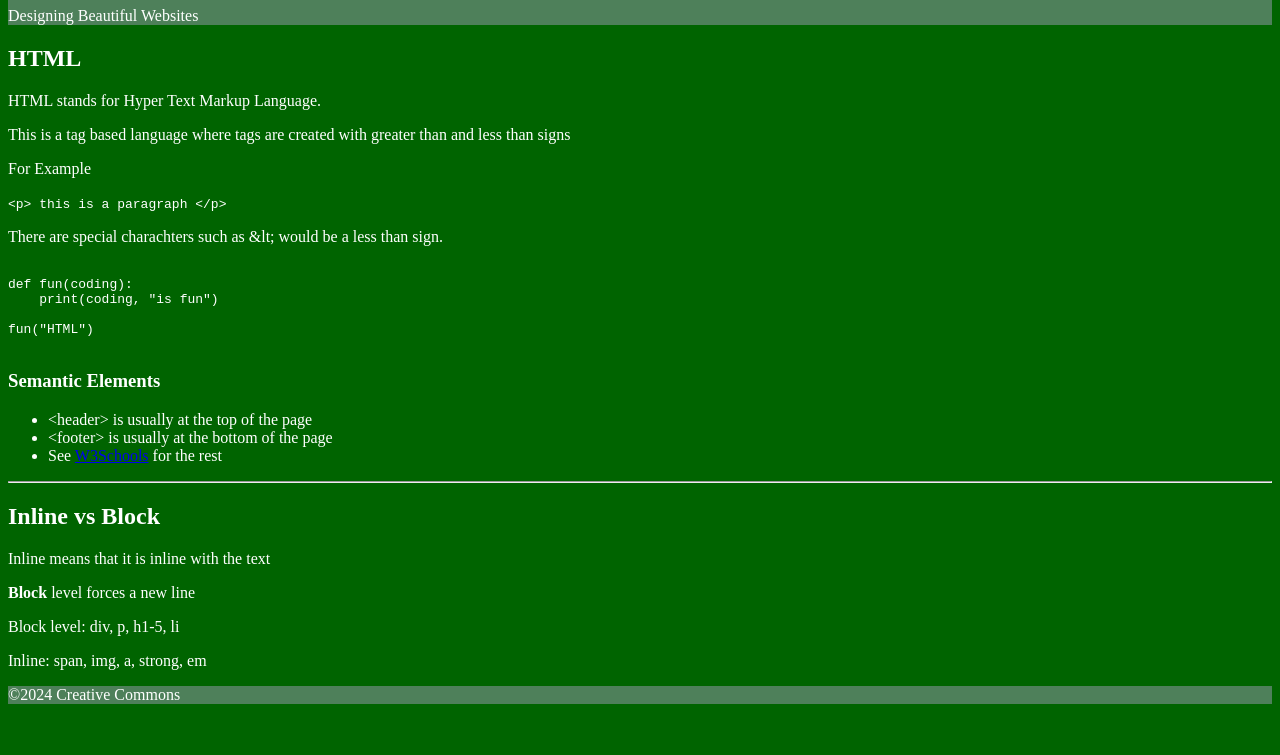
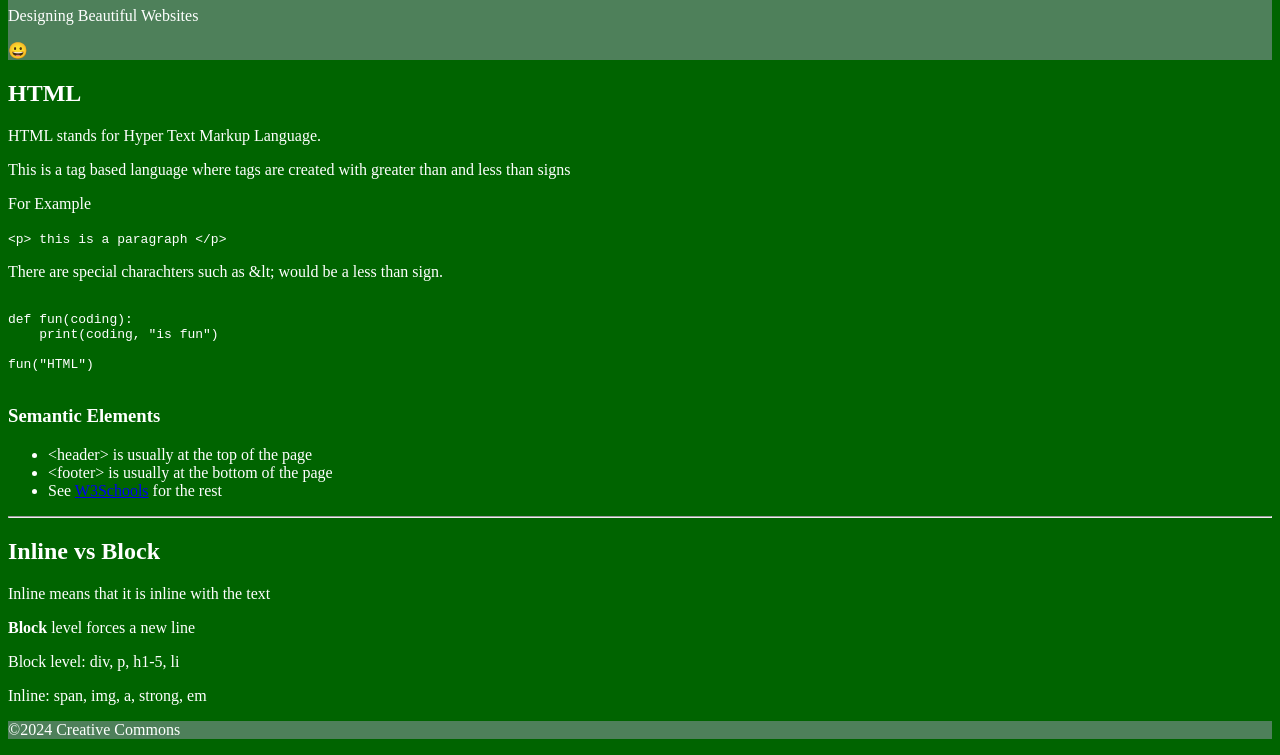
Before and after one commit to Sk1ppyJones/firstwebpage, a plain HTML site: page index.html in a window 1280 px wide. Shown: the part 73-828 px from the top of the page. Before the commit the page ends 800 px from the top, so only its background shows below. Drawn offline with Linux system fonts and the light colour scheme.

Commit message:
Update index.html

```diff
--- a/index.html
+++ b/index.html
@@ -9,6 +9,7 @@
     <header style ="background-color:rgb(78, 128, 90);">
         <H1>HTML & CSS NOTES FOR CLIENT SIDE WEB DEVELOPMENT FALL 2024</H1>
         <P>Designing Beautiful Websites</P>
+        <p>&#128512;</p>
     </header>
     <nav>
 
```
